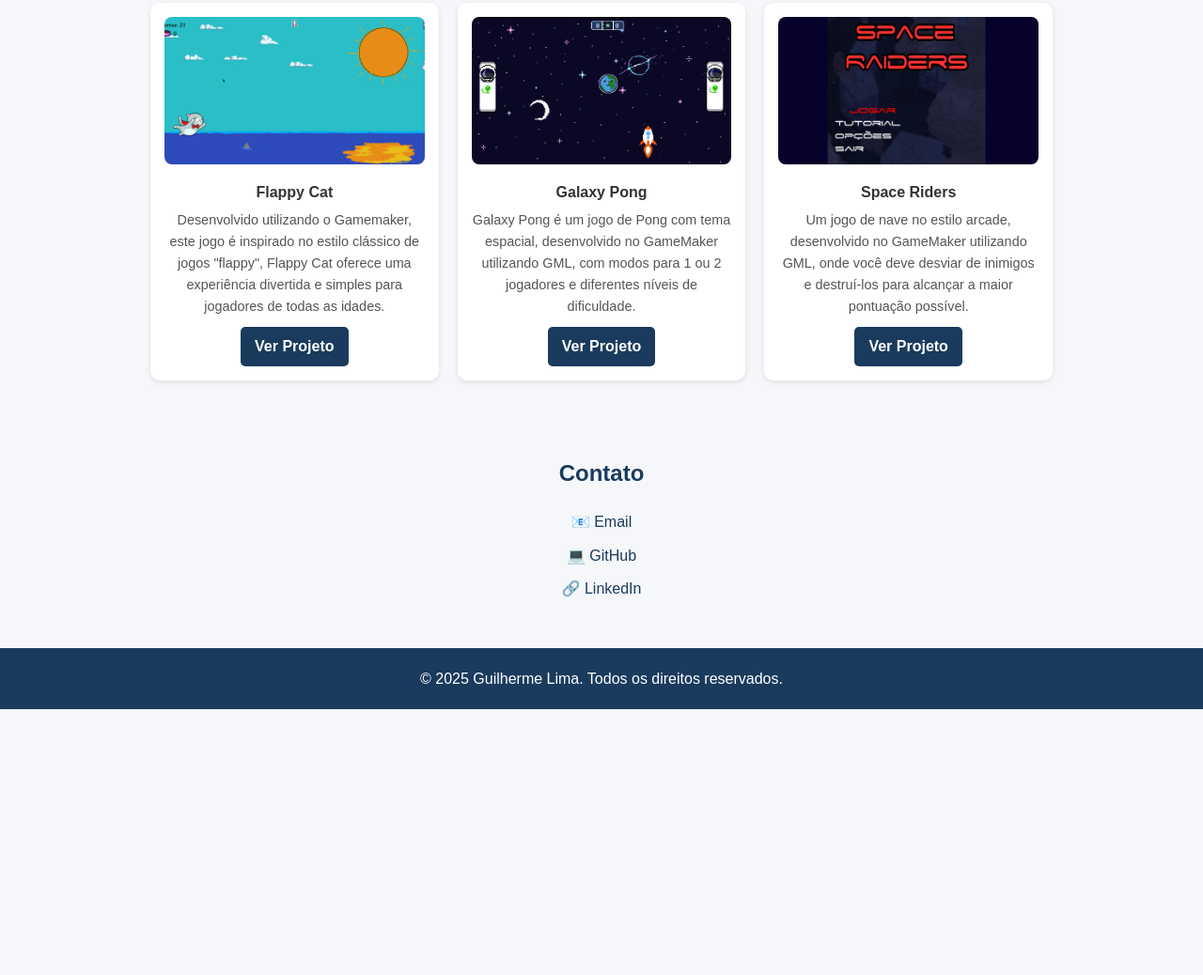
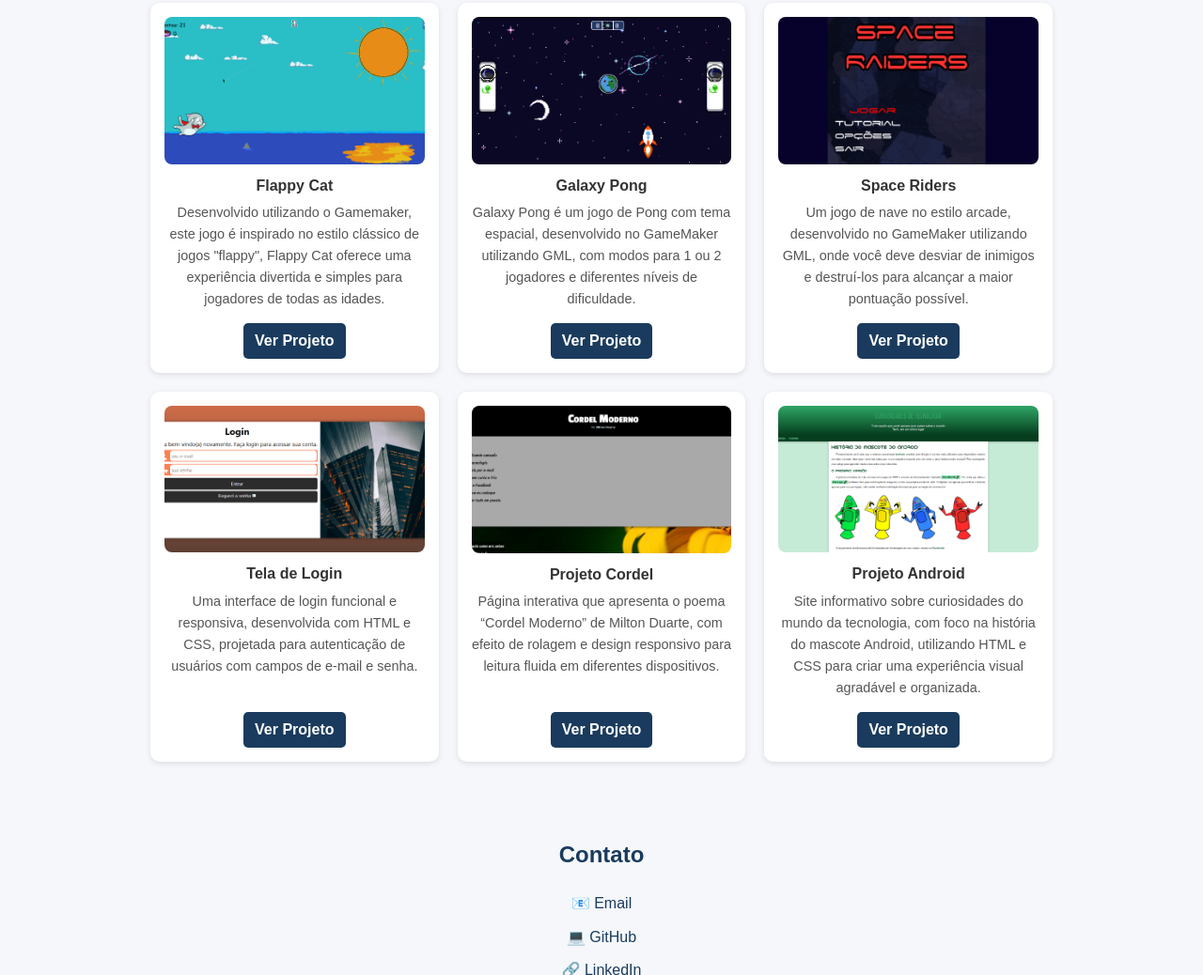
Before and after one commit to guilhermeelimaa/Portifolio-Guilherme-Lima, a plain HTML site: page index.html in a window 1280 px wide. Shown: the part 270-1308 px from the top of the page at 94% size. Before the commit the page ends 1025 px from the top, so only its background shows below. Drawn offline with Linux system fonts and the light colour scheme.

Commit message:
adicionados 3 projetos
projeto tela de login, projeto cordel e projeto android

```diff
--- a/index.html
+++ b/index.html
@@ -56,6 +56,35 @@
             >Ver Projeto</a
           >
         </div>
+
+        <div class="projeto-card fade-slide">
+    <img src="imagens/tela-de-login.png" alt="Tela de Login" />
+    <h4>Tela de Login</h4>
+    <p>
+      Uma interface de login funcional e responsiva, desenvolvida com HTML e CSS, projetada para autenticação de usuários com campos de e-mail e senha.
+    </p>
+    <a href="https://guilhermeelimaa.github.io/projeto-tela-de-login/" target="_blank">Ver Projeto</a>
+  </div>
+
+  <div class="projeto-card fade-slide">
+    <img src="imagens/cordel.png" alt="Projeto Cordel" />
+    <h4>Projeto  Cordel</h4>
+    <p>
+      Página interativa que apresenta o poema “Cordel Moderno” de Milton Duarte, com efeito de rolagem e design responsivo para leitura fluida em diferentes dispositivos.
+    </p>
+    <a href="https://guilhermeelimaa.github.io/projeto-cordel/" target="_blank">Ver Projeto</a>
+  </div>
+
+  <div class="projeto-card fade-slide">
+    <img src="imagens/android.png" alt="Projeto Android" />
+    <h4>Projeto Android</h4>
+    <p>
+      Site informativo sobre curiosidades do mundo da tecnologia, com foco na história do mascote Android, utilizando HTML e CSS para criar uma experiência visual agradável e organizada.
+    </p>
+    <a href="https://guilhermeelimaa.github.io/projeto-android/" target="_blank">Ver Projeto</a>
+  </div>
+</div>
+
       </div>
     </section>
 
--- a/style.css
+++ b/style.css
@@ -61,6 +61,9 @@ h2 {
   text-align: center;
   box-shadow: 0 2px 6px rgba(0, 0, 0, 0.1);
   transition: transform 0.3s ease, box-shadow 0.3s ease;
+  display: flex;
+  flex-direction: column;
+  height: 100%;
 }
 
 .projeto-card img {
@@ -76,18 +79,19 @@ h2 {
 .projeto-card p {
   font-size: 0.9rem;
   color: #555;
-  margin-bottom: 10px;
+  margin-bottom: auto;
 }
 
 .projeto-card a {
-  display: inline-block;
-  padding: 8px 15px;
+  align-self: center;
+  padding: 6px 12px;
   background: #1a3b5d;
   color: white;
   text-decoration: none;
   border-radius: 5px;
   font-weight: bold;
   transition: background 0.3s;
+  margin-top: 14px;
 }
 
 .projeto-card a:hover {
```
Also changed, not shown: imagens/android.png (added), imagens/cordel.png (added), imagens/tela-de-login.png (added).
